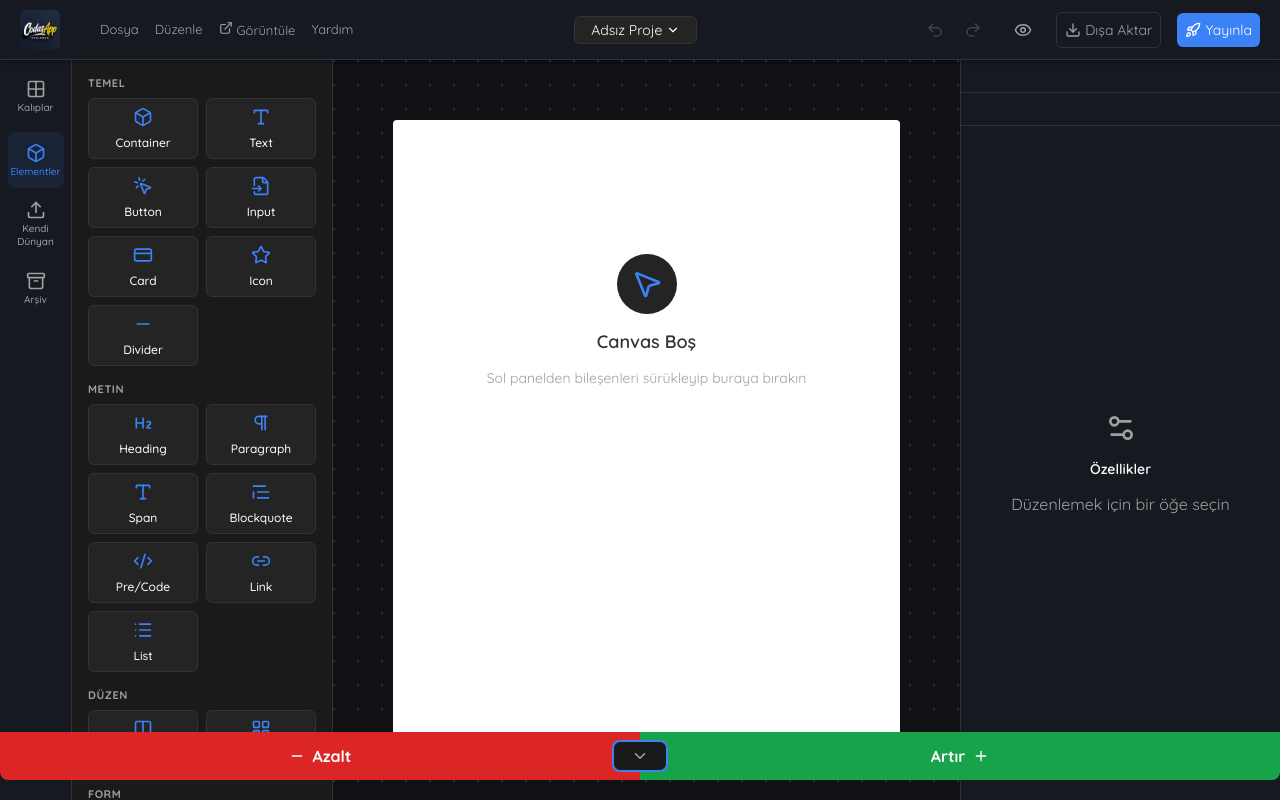
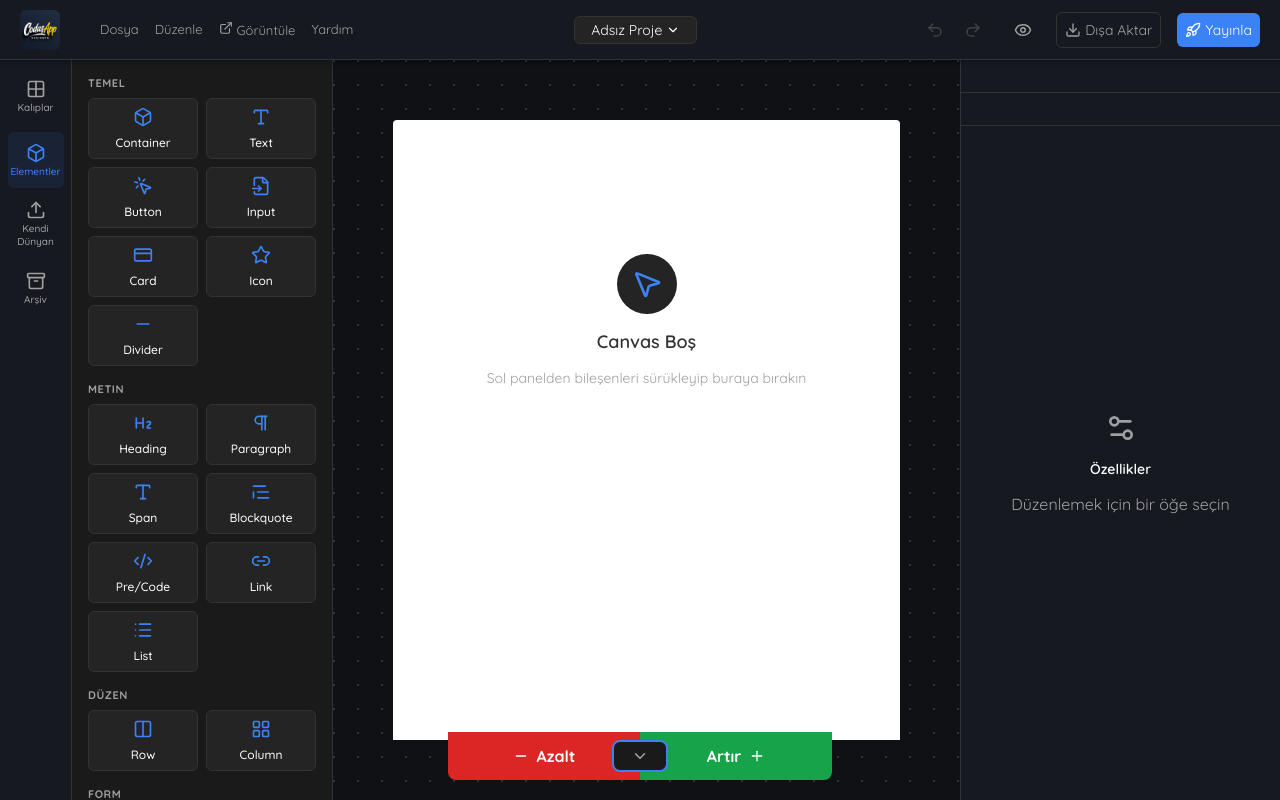
Before and after one commit to alperencolgecen/codasapp-designer, a React (Vite) app: page / in a window 1280 px wide. Built offline with nearby package versions, Linux system fonts and the light colour scheme.

Commit message:
fix: reduce bar width to 30% (min 200px, max 420px), stays fixed at bottom

```diff
--- a/src/styles/CanvasArea.css
+++ b/src/styles/CanvasArea.css
@@ -56,8 +56,9 @@
 }
 
 .canvas-resize-bar {
-  width: 100vw;
-  max-width: 1400px;
+  width: 30vw;
+  min-width: 200px;
+  max-width: 420px;
   height: 48px;
   display: flex;
   flex-shrink: 0;
```
